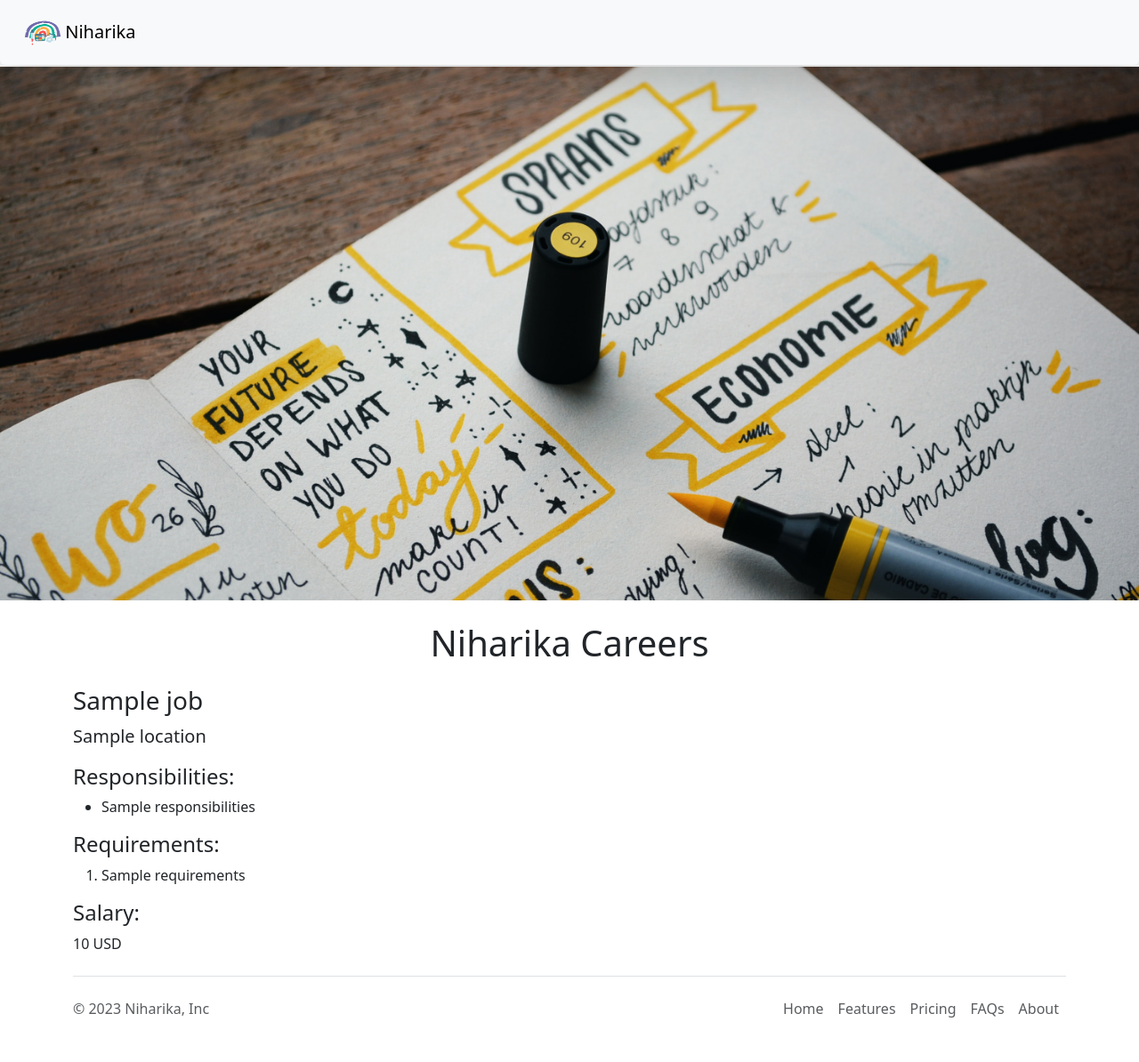
After one commit to Niharika3333/careers-web-p2, a Flask app: template templates/jobpage.html in a window 1280 px wide. The commit adds this page. Shown: the whole page at 89% size. Run offline with Flask 3, Linux system fonts and the light colour scheme; the template is opened without the code that fills it: most values are stand-ins (such as "Sample title", 1, 10 or a date in 2020).

Commit message:
added dynamic pages for each job

```diff
--- a/main.py
+++ b/main.py
@@ -2,7 +2,7 @@
 # print(__name__)
 
 from flask import Flask, render_template, jsonify
-from database import load_jobs_from_db
+from database import load_jobs_from_db, load_job_from_db
 
 # JOBS = [
 #   {
@@ -47,5 +47,18 @@ def list_jobs():
   jobs = load_jobs_from_db()
   return jsonify(jobs)
 
+# @app.route("/job/<id>")
+# def show_job(id):
+#   job = load_job_from_db(id)
+#   return(jsonify(job))
+
+@app.route("/job/<id>")
+def show_job(id):
+  job = load_job_from_db(id)
+  if not job:
+    return "Not Found", 404
+  return render_template('jobpage.html', job=job)
+
+
 if __name__ == '__main__':
   app.run(host='0.0.0.0', debug=True)
--- /dev/null
+++ b/templates/banner.html
@@ -0,0 +1,9 @@
+<style>
+  #banner{
+    height: 600px;
+    width: 100%;
+    object-fit: cover;
+    margin-bottom: 16px;
+  }
+</style>
+<img class="img-fluid" id="banner" src="/static/banner1.jpg">
--- /dev/null
+++ b/templates/bootstrap.html
@@ -0,0 +1,3 @@
+<meta charset="utf-8">
+<meta name="viewport" content="width=device-width, initial-scale=1">
+<link href="https://cdn.jsdelivr.net/npm/bootstrap@5.3.0-alpha2/dist/css/bootstrap.min.css" rel="stylesheet" integrity="sha384-aFq/bzH65dt+w6FI2ooMVUpc+21e0SRygnTpmBvdBgSdnuTN7QbdgL+OapgHtvPp" crossorigin="anonymous">
--- /dev/null
+++ b/templates/jobpage.html
@@ -0,0 +1,46 @@
+<!DOCTYPE html>
+<html>
+  <head>
+    <title> {{job.title}} - Niharika Careers </title>
+    <link rel="icon" type="image/x-icon" href="/static/logo.png">
+    {% include 'bootstrap.html' %}
+  </head>
+  <body>
+    <nav>
+      {% include 'nav.html' %}
+    </nav>
+    {% include 'banner.html' %}
+    <div class="container">
+      <h1 class="home-title text-center mt-2 mb-4"> Niharika Careers</h1>
+      <div class="mb-2">
+        <h3> {{job.title}} </h3>
+      </div>
+      <div class="lead mt-0">
+        <p>{{job['location']}}</p>
+      </div>
+      <div>
+        <h4>Responsibilities: </h4>
+        <ul>
+          {% for line in job.responsibilities.split('\n') %}
+            <li>{{line}}</li>
+          {% endfor %}
+        </ul>
+      </div>
+      <div>
+        <h4>Requirements: </h4>
+        <ol>
+          {% for line in job.requirements.split('\n') %}
+            <li>{{line}}</li>
+          {% endfor %}
+        </ol>
+      </div>
+      <div>
+        <h4>Salary: </h4>
+        <p>{{job['salary']}} {{job['currency']}}</p>
+      </div>
+    </div>
+    <footer>
+       {% include 'footer.html' %}
+    </footer>
+  </body>
+</html>
--- a/templates/nav.html
+++ b/templates/nav.html
@@ -1,6 +1,6 @@
 <nav class="navbar shadow-lg p-3 mb-5 bg-body-tertiary rounded bg-body-tertiary fixed-top">
   <div class="container-fluid">
-    <a class="navbar-brand" href="#">
+    <a class="navbar-brand" href="/">
       <img src="/static/logo.png" alt="Logo" width="40" height="30" class="d-inline-block align-text-top">
       Niharika
     </a>
```
Also changed, not shown: database.py (+14 -1 lines), templates/home.html (+7 -22 lines), templates/jobitem.html (+5 -12 lines).
